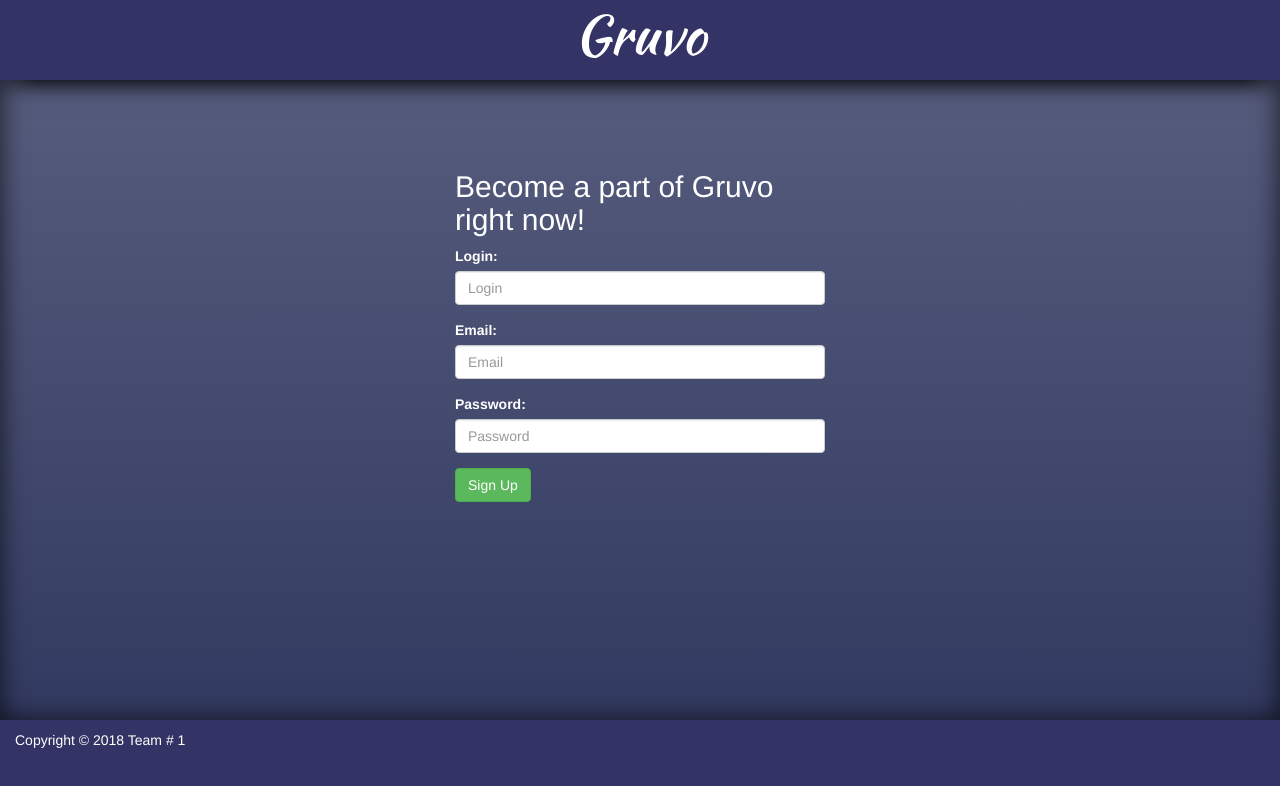
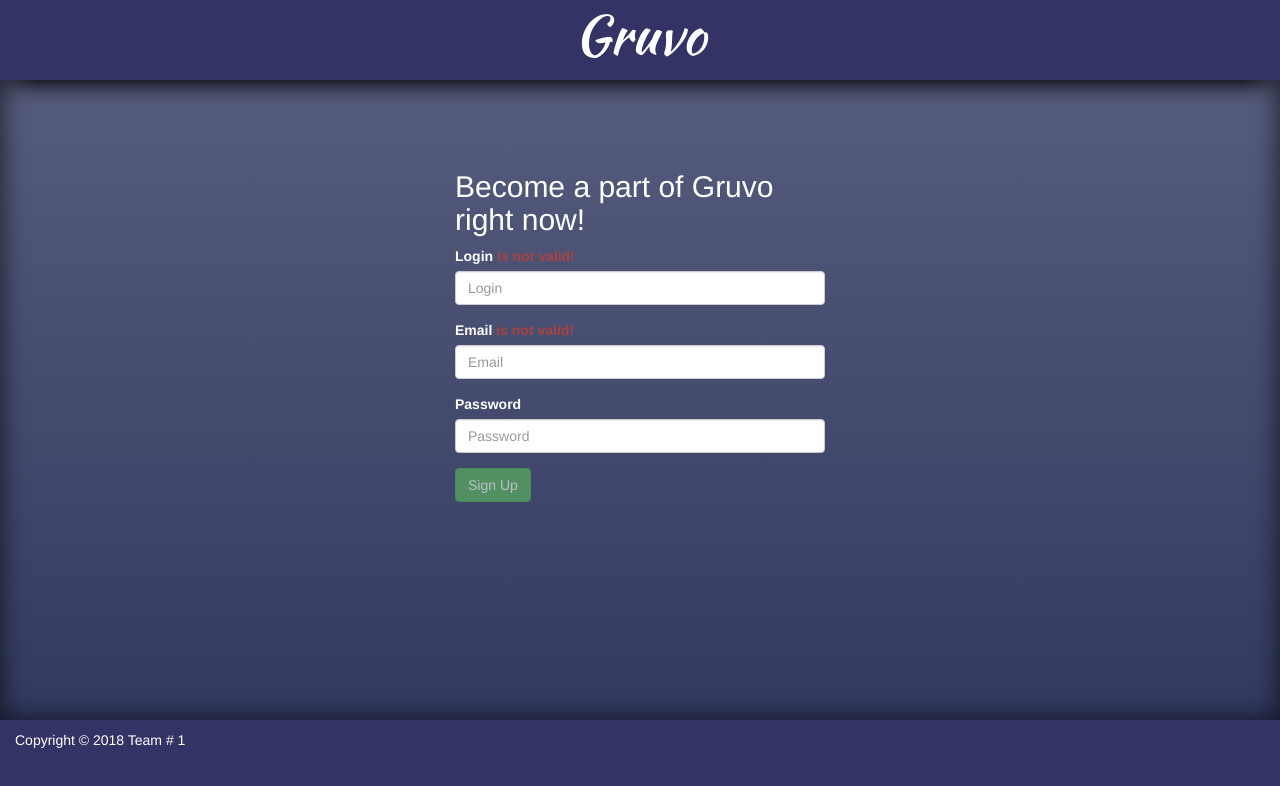
Before and after one commit to AleksMorozova/Gruvo, an Angular app in the folder Gruvo/Gruvo/ClientApp/: page /signup in a window 1280 px wide. Shown: the top 786 px of the page. Built offline with nearby package versions, Linux system fonts and the light colour scheme.

Commit message:
swiched to formControl, added basic validation for login and signup pages

```diff
--- a/Gruvo/Gruvo/ClientApp/src/app/app.module.ts
+++ b/Gruvo/Gruvo/ClientApp/src/app/app.module.ts
@@ -1,6 +1,6 @@
 import { BrowserModule } from '@angular/platform-browser';
 import { NgModule } from '@angular/core';
-import { FormsModule } from '@angular/forms';
+import { FormsModule, ReactiveFormsModule } from '@angular/forms';
 import { HttpClientModule } from '@angular/common/http';
 import { RouterModule } from '@angular/router';
 
@@ -25,6 +25,7 @@ import { FooterComponent } from './footer/footer.component';
     BrowserModule.withServerTransition({ appId: 'ng-cli-universal' }),
     HttpClientModule,
     FormsModule,
+    ReactiveFormsModule,
     AppRoutingModule
   ],
   bootstrap: [AppComponent],
--- a/Gruvo/Gruvo/ClientApp/src/app/login/login.component.css
+++ b/Gruvo/Gruvo/ClientApp/src/app/login/login.component.css
@@ -10,26 +10,27 @@
 }
 
 .intro {
+
   font-size: 16px;
   font-weight: bold;
 }
 
 .inner {
   display: flex;
-  width:100%;
+  width: 100%;
   flex-flow: row;
   align-items: center;
-  justify-content:space-around;
+  justify-content: space-around;
   margin-top: 150px;
   margin-bottom: 75px;
   padding-left: 75px;
   padding-right: 75px;
 }
 
-a:hover{
-  color:green;
-}
-
 .login-form{
   min-width:450px;
 }
+
+.not-valid{
+  background: rgba(255,0,0,0.3);
+}
--- a/Gruvo/Gruvo/ClientApp/src/app/login/login.component.html
+++ b/Gruvo/Gruvo/ClientApp/src/app/login/login.component.html
@@ -8,19 +8,20 @@
           Be the first to find out what is happening in the life of your friends
         </p>
       </div>
-      <div class="login-form">
+      <form class="login-form" [formGroup]="loginForm" (ngSubmit)="LogIn(loginForm.value)" novalidate>
         <h1>Log In</h1>
         <div class="form-group">
-          <label for="exampleInputEmail1">Email address</label>
-          <input type="email" class="form-control" id="exampleInputEmail1" placeholder="Email" [(ngModel)]="email">
+          <label for="inputEmail">Email address <span class="text-danger" *ngIf="!loginForm.controls['email'].valid && loginForm.controls['email'].touched">is not valid!</span></label>
+          <input [formControl]="loginForm.controls['email']" [ngClass]="{'not-valid':!loginForm.controls['email'].valid && loginForm.controls['email'].touched}"  type="email" class="form-control" id="inputEmail"  placeholder="Email" >
         </div>
         <div class="form-group">
-          <label for="exampleInputPassword1">Password</label>
-          <input type="password" class="form-control" id="exampleInputPassword1" placeholder="Password" [(ngModel)]="password">
+          <label for="inputPassword">Password <span class="text-danger" *ngIf="!loginForm.controls['password'].valid && loginForm.controls['password'].touched">is not valid!</span></label>
+          <input [formControl]="loginForm.controls['password']" [ngClass]="{'not-valid':!loginForm.controls['password'].valid && loginForm.controls['password'].touched}" type="password" class="form-control" id="inputPassword" placeholder="Password" >
+
         </div>
-        <button type="submit" class="btn btn-success" (click)="LogIn(email, password)">Submit</button>
+        <button type="submit" class="btn btn-success" [disabled]="!loginForm.valid">Submit</button>
         <br />
-        <a ><h5>Don't have an account yet?</h5></a>
-      </div>
+        <a href="signup"><h5>Don't have an account yet?</h5></a>
+      </form>
     </div>
   </div>
--- a/Gruvo/Gruvo/ClientApp/src/app/login/login.component.ts
+++ b/Gruvo/Gruvo/ClientApp/src/app/login/login.component.ts
@@ -1,4 +1,5 @@
-import { Component, OnInit, HostBinding } from '@angular/core';
+import { Component } from '@angular/core';
+import { FormBuilder, FormGroup, Validators, FormControl } from '@angular/forms';
 import { LoginService } from './login.service';
 
 @Component({
@@ -7,13 +8,19 @@ import { LoginService } from './login.service';
   styleUrls: ['./login.component.css']
 })
 export class LoginComponent {
-  email: string;
-  password: string;
+  loginForm: FormGroup;
 
-  constructor(private loginService: LoginService) { }
+  constructor(private loginService: LoginService, formBuilder: FormBuilder) {
+    this.loginForm = formBuilder.group({
+      'email': ['', Validators.compose([Validators.required, Validators.email])],
+      'password': ['', Validators.required]
+    });
 
-  LogIn(email: string, password: string): void {
-    console.log(this.loginService.LogIn(email, password));
+    this.loginForm.controls
+  }
+
+  LogIn(formData: object): void {
+    console.log(this.loginService.LogIn(formData.email, formData.password));
   }
 
  }
--- a/Gruvo/Gruvo/ClientApp/src/app/login/login.service.ts
+++ b/Gruvo/Gruvo/ClientApp/src/app/login/login.service.ts
@@ -1,3 +1,5 @@
+//TODO add methods to check if email/login is taken
+
 import { Injectable } from '@angular/core';
 
 @Injectable()
@@ -12,4 +14,5 @@ export class LoginService {
     if (Login && email && password) return true;
     return false;
   }
+
  }
--- a/Gruvo/Gruvo/ClientApp/src/app/signup/signup.component.css
+++ b/Gruvo/Gruvo/ClientApp/src/app/signup/signup.component.css
@@ -18,3 +18,7 @@
   margin-top: 150px;
   margin-bottom: 75px;
 }
+
+.not-valid {
+  background: rgba(255,0,0,0.3);
+}
--- a/Gruvo/Gruvo/ClientApp/src/app/signup/signup.component.html
+++ b/Gruvo/Gruvo/ClientApp/src/app/signup/signup.component.html
@@ -1,21 +1,27 @@
 <div class="content ">
-    <div class="signup container">
+    <form class="signup container" [formGroup]="signupForm" (ngSubmit)="SignUp(signupForm.value)">
       <h2>Become a part of Gruvo right now!</h2>
       <div class="form-group">
-        <label for="Login">Login:</label>
-        <input id="Login" [(ngModel)]="login" type="text" class="form-control" placeholder="Login">
+        <label for="Login">
+          Login
+          <span class="text-danger" *ngIf="signupForm.controls['login'].hasError('required')">is not valid!</span>
+          </label>
+        <input id="Login" [formControl]="signupForm.controls['login']" [ngClass]="{'not-valid':!signupForm.controls['login'].valid && signupForm.controls['login'].touched}" type="text" class="form-control" placeholder="Login">
       </div>
 
       <div class="form-group">
-        <label for="Email">Email:</label>
-        <input id="Email" [(ngModel)]="email" type="text" class="form-control" placeholder="Email">
+        <label for="Email">
+          Email
+          <span class="text-danger" *ngIf="!signupForm.controls['email'].valid">is not valid!</span>
+        </label>
+        <input id="Email" [formControl]="signupForm.controls['email']" [ngClass]="{'not-valid':!signupForm.controls['email'].valid && signupForm.controls['email'].touched}" type="text" class="form-control" placeholder="Email">
       </div>
 
       <div class="form-group">
-        <label for="Password">Password:</label>
-        <input id="Password" [(ngModel)]="password" type="password" class="form-control" placeholder="Password">
+        <label for="Password">Password</label>
+        <input id="Password" [formControl]="signupForm.controls['password']" [ngClass]="{'not-valid':!signupForm.controls['password'].valid && signupForm.controls['password'].touched}" type="password" class="form-control" placeholder="Password">
       </div>
 
-      <button type="submit" class="btn btn-success btn-md" (click)="SignUp(login,email,password)" >Sign Up</button>
-    </div>
+      <button type="submit" class="btn btn-success btn-md" [disabled]="!signupForm.valid" >Sign Up</button>
+    </form>
 </div>
--- a/Gruvo/Gruvo/ClientApp/src/app/signup/signup.component.ts
+++ b/Gruvo/Gruvo/ClientApp/src/app/signup/signup.component.ts
@@ -1,4 +1,7 @@
-import { Component, OnInit } from '@angular/core';
+//TODO: add validators to check if email/login is taken
+
+import { Component } from '@angular/core';
+import { FormBuilder, FormGroup, Validators, FormControl, AbstractControl, ValidationErrors } from '@angular/forms';
 import { LoginService } from '../login/login.service';
 
 @Component({
@@ -7,14 +10,17 @@ import { LoginService } from '../login/login.service';
   styleUrls: ['./signup.component.css']
 })
 export class SignupComponent {
+  signupForm: FormGroup;
 
-  login: string;
-  email: string;
-  password: string;
+  constructor(private loginService: LoginService, formBuilder: FormBuilder) {
+    this.signupForm = formBuilder.group({
+      'login': ['', Validators.compose([Validators.required])],
+      'email': ['', Validators.compose([Validators.required, Validators.email])],
+      'password': ['', Validators.required]
+    });
+  }
 
-  constructor(private loginService: LoginService) { }
-
-  SignUp(login: string, email: string, password: string): void{
-    console.log(this.loginService.SignUp(login, email, password));
+  SignUp(formData: object): void{
+    console.log(this.loginService.SignUp(formData.login, formData.email, formData.password));
   }
 }
```
